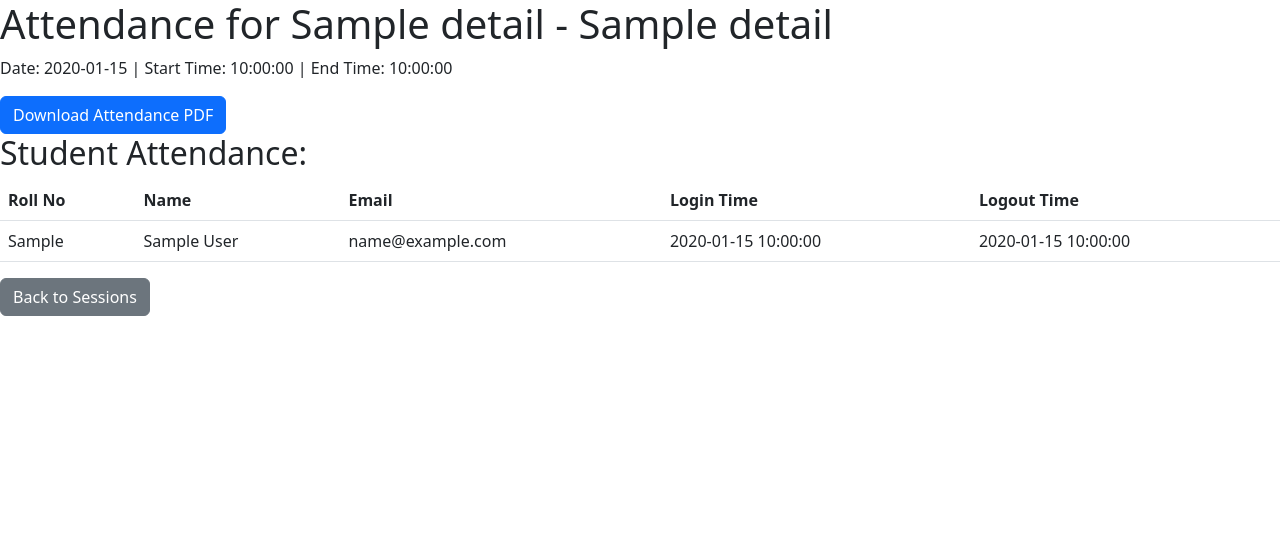
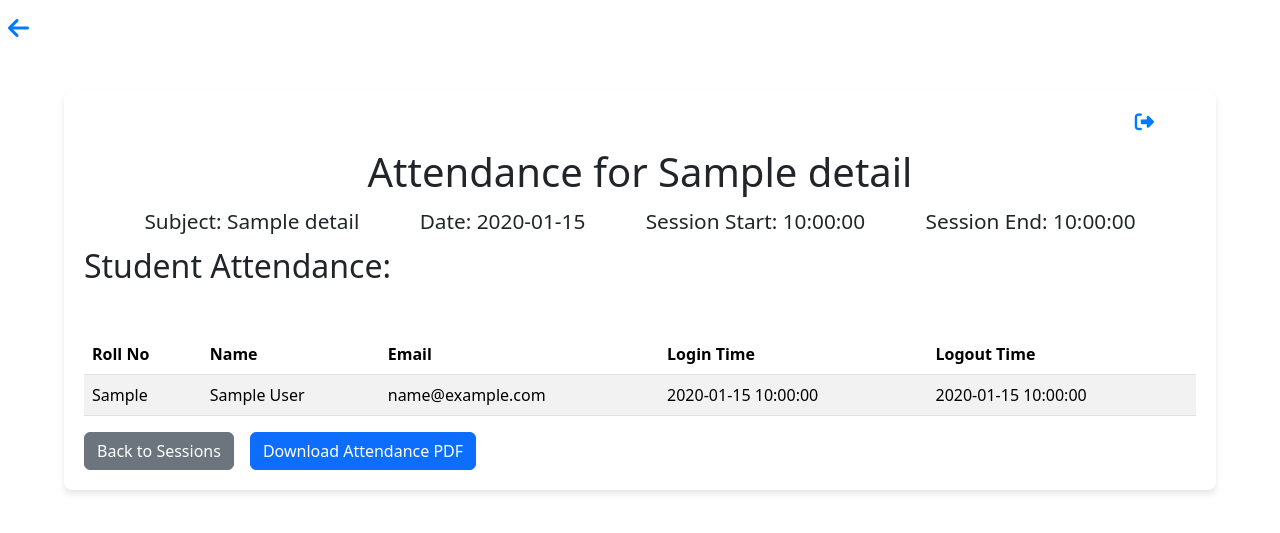
Before and after one commit to vishalvnair124/smartlab, a Flask app: page /admin/session/1/attendance in a window 1280 px wide. Shown: the top 533 px of the page. Run offline with Flask 3, Linux system fonts and the light colour scheme; tables that the repository leaves empty hold one stand-in row (values such as "Sample post").

Commit message:
Admin Sessions: PDF Generator Style change

```diff
--- a/web/templates/admin/attendance_view.html
+++ b/web/templates/admin/attendance_view.html
@@ -1,20 +1,131 @@
 <!DOCTYPE html>
 <html lang="en">
 <head>
+    <link rel="stylesheet" href="https://cdnjs.cloudflare.com/ajax/libs/font-awesome/6.7.1/css/all.min.css" integrity="sha512-5Hs3dF2AEPkpNAR7UiOHba+lRSJNeM2ECkwxUIxC1Q/FLycGTbNapWXB4tP889k5T5Ju8fs4b1P5z/iB4nMfSQ==" crossorigin="anonymous" referrerpolicy="no-referrer" />
+
     <meta charset="UTF-8" />
     <meta name="viewport" content="width=device-width, initial-scale=1.0" />
     <title>Attendance View</title>
-    <link href="https://cdn.jsdelivr.net/npm/bootstrap@5.3.0/dist/css/bootstrap.min.css" rel="stylesheet" />
+    <link
+    href="https://cdn.jsdelivr.net/npm/bootstrap@5.3.0-alpha3/dist/css/bootstrap.min.css"
+    rel="stylesheet"
+  />
+    <style>
+        .std_header {
+          display: flex;
+          justify-content: space-evenly;
+          margin: 10px 0px;
+          font-size: 1.3rem;
+        }
+
+        .containerNew {
+          padding: 20px;
+        }
+
+        .button_div{
+            display:flex;
+        }
+        .download_pdf{
+            padding-left: 1rem;
+        }
+        .logout {
+          display: flex;
+          justify-content: flex-end;
+          /* Aligns to the right */
+          margin-right: 2rem;
+          padding: 0 10px;
+        }
+
+        .logout i {
+          font-size: 1.2rem;
+          cursor: pointer;
+          /* Default color */
+          transition: all 0.7s ease;
+          padding-bottom: 1rem;
+          color: #007bff;
+
+        }
+
+        .logout i:hover{
+          color: rgb(255, 0, 17);
+          transform: scale(1.3);
+        }
+
+
+       .back-button {
+        margin-top: 1rem;
+        background-color: #ff530a;
+        color: white;
+        padding: 10px 15px;
+        border: none;
+        border-radius: 5px;
+        cursor: pointer;
+        transition: background-color 0.3s ease;
+      }
+
+      .back_arrow{
+        font-size: 1.5rem;
+        margin-top: 1rem;
+        margin-left: .5rem;
+        color:#007bff;
+        transition: all 0.7s ease;
+        cursor:pointer;
+      }
+
+
+      .arrow i:hover{
+         color: rgb(255, 70, 70);
+         transform: scale(1.3);
+      }
+
+
+      .table-section {
+        padding: 1.5rem;
+        border-radius: 10px;
+        background: #ffffff;
+        box-shadow: 0 4px 6px rgba(0, 0, 0, 0.1);
+      }
+
+      .container{
+        width: 90%;
+        max-width: 1200px;
+        margin: 20px auto;
+        background-color: #fff;
+        border-radius: 8px;
+        box-shadow: 0 4px 6px rgba(0, 0, 0, 0.1);
+        overflow: hidden;
+      }
+
+      </style>
 </head>
 <body>
-    <h1>Attendance for {{ session.course_name }} - {{ session.bat_name }}</h1>
-    <p>Date: {{ session.s_date }} | Start Time: {{ session.s_start_time }} | End Time: {{ session.s_end_time }}</p>
-
-    <!-- Button to download attendance PDF -->
-    <a href="{{ attendance_pdf_url }}" class="btn btn-primary">Download Attendance PDF</a>
+    <div class="arrow">
+        <a href="/admin/sessions">
+          <i class="fa-solid fa-arrow-left back_arrow"> </i>
+          </a>
+      </div>
+    <div class="container containerNew mt-5">
+        <div class="logout">
+            <a href="/logout">
+              <i class="fa-solid fa-right-from-bracket"> </i>
+            </a>
+          </div>
+          <header style ="text-align:center">
+            <h1>Attendance for  {{ session.bat_name }}</h1>
+          </header>
+         <main>
+            <div class="std_header">
+                {% if session %}
+                <div>Subject: {{ session.course_name }}</div>
+                <div>Date: {{ session.s_date }}</div>
+                <div>Session Start: {{ session.s_start_time }} </div>
+                <div>Session End: {{ session.s_end_time }}</div>
+                {% endif %}
+            </div>
+         </main>
 
     <h2>Student Attendance:</h2>
-    <table class="table">
+    <table class="table table-striped mt-5">
         <thead>
             <tr>
                 <th>Roll No</th>
@@ -36,7 +147,15 @@
             {% endfor %}
         </tbody>
     </table>
+<div class="button_div">
+    <div>
+    <a href="/admin/sessions" class="btn btn-secondary">Back to Sessions</a>
+    </div>
+    <div class="download_pdf">
+        <a href="{{ attendance_pdf_url }}" class="btn btn-primary">Download Attendance PDF</a>
+    </div>
+</div>
+    </div>
 
-    <a href="/admin/sessions" class="btn btn-secondary">Back to Sessions</a>
 </body>
 </html>
```
